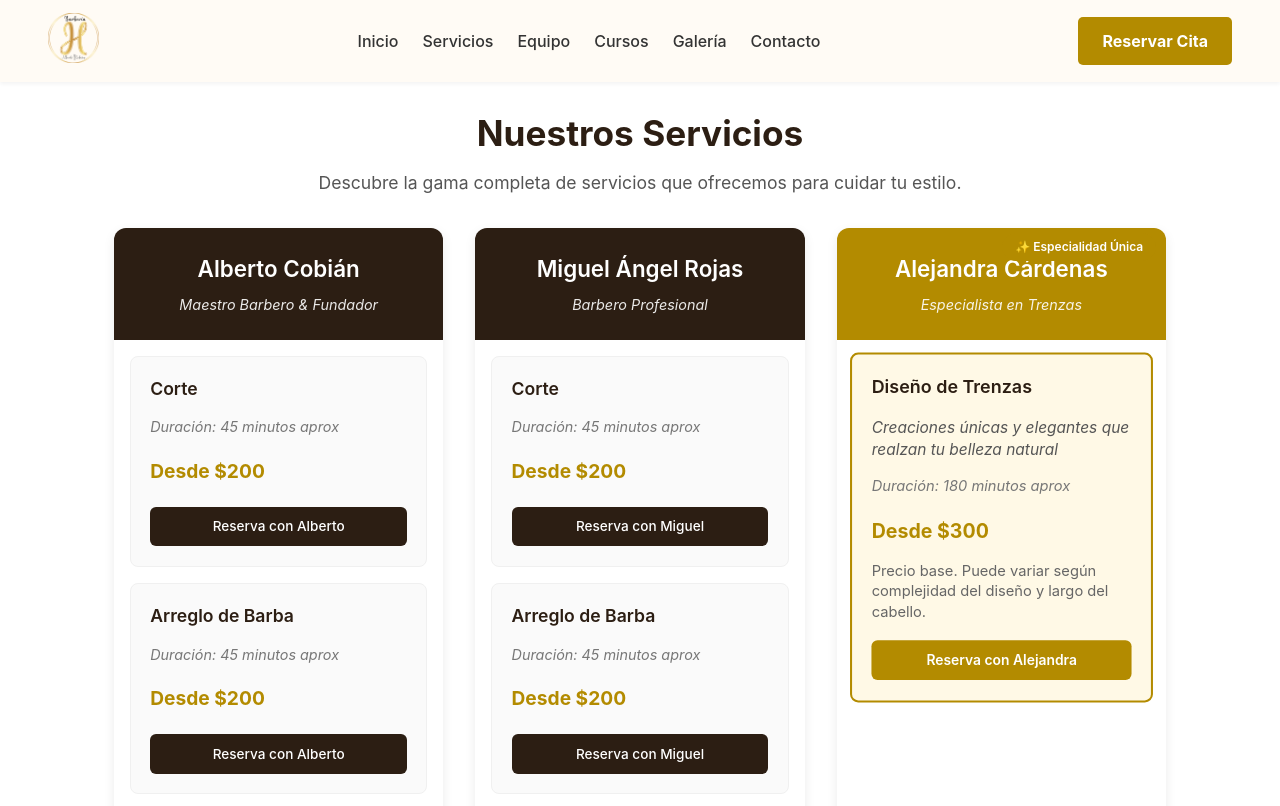
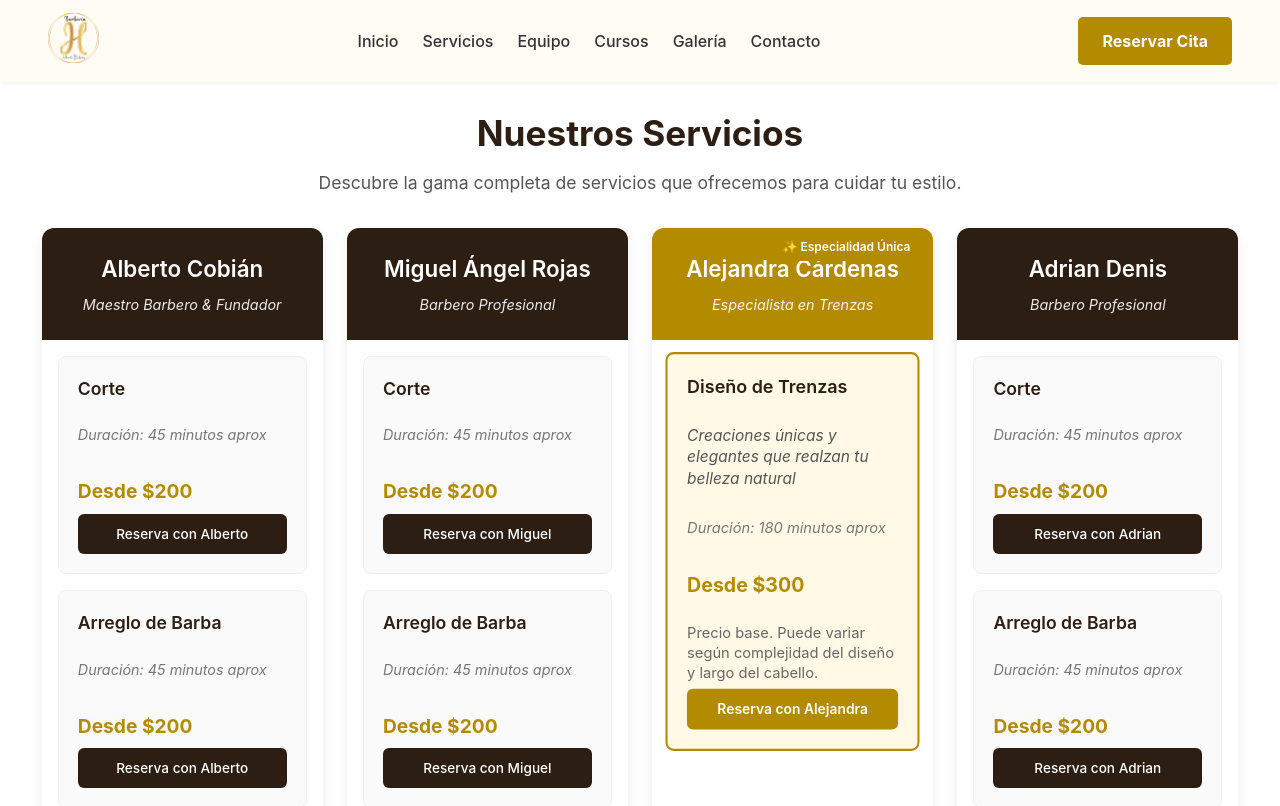
Before and after one commit to Gerion9/H-Barberia, a React (Vite) app: page /servicios in a window 1280 px wide. Shown: the top 806 px of the page. Built offline with nearby package versions, Linux system fonts and the light colour scheme.

Commit message:
Adrian Anadido y otros fixes

```diff
--- a/src/App.css
+++ b/src/App.css
@@ -15,10 +15,10 @@ body {
 
 /* Estilos para contenedores de contenido *dentro* de las páginas */
 .page-content-container {
-  max-width: 1100px; /* Ancho máximo para el contenido normal */
+  max-width: 1200px; /* Ancho máximo aumentado para más espacio */
   margin-left: auto;
   margin-right: auto;
-  padding: 2rem 1.5rem; /* Padding para el contenido */
+  padding: 2rem 0.1rem; /* Padding lateral reducido */
   flex-grow: 1; /* Ayuda si el contenido es corto */
   width: 100%; /* Asegura que ocupe espacio */
   box-sizing: border-box; /* Incluye padding en el ancho */
@@ -51,6 +51,13 @@ body {
   font-size: 1.1rem;
 }
 
+/* Responsividad para el contenedor principal */
+@media (max-width: 768px) {
+  .page-content-container {
+    padding: 2rem 1rem; /* Más padding en móviles para legibilidad */
+  }
+}
+
 /* Responsividad para la sección CTA */
 @media (max-width: 768px) {
   .cta-section {
--- a/src/components/sections/BarberShowcase.css
+++ b/src/components/sections/BarberShowcase.css
@@ -63,12 +63,12 @@
 .barber-card {
   display: grid;
   grid-template-columns: 1fr 1fr;
-  gap: 3rem;
+  gap: 2rem;
   align-items: center;
   background-color: #fdfdfd;
   border: 1px solid #e0e0e0;
   border-radius: 8px;
-  padding: 2.5rem;
+  padding: 1.5rem;
   box-shadow: 0 4px 12px rgba(0, 0, 0, 0.1);
   transition: all 0.3s ease;
   position: relative;
@@ -130,12 +130,14 @@
   border-radius: 8px;
   overflow: hidden;
   box-shadow: 0 4px 12px rgba(0, 0, 0, 0.1);
+  max-width: 300px;
+  margin: 0 auto;
 }
 
 .barber-image {
   width: 100%;
-  height: 350px;
-  object-fit: cover;
+  height: auto;
+  object-fit: contain;
   transition: transform 0.3s ease;
 }
 
@@ -148,7 +150,7 @@
 }
 
 .barber-name {
-  font-size: 1.8rem;
+  font-size: 1.5rem;
   color: #2c1e13;
   margin-bottom: 0.5rem;
   font-weight: 600;
@@ -164,10 +166,10 @@
 }
 
 .barber-description {
-  font-size: 0.95rem;
+  font-size: 0.9rem;
   color: #555;
   line-height: 1.6;
-  margin-bottom: 2rem;
+  margin-bottom: 1.5rem;
 }
 
 .barber-actions {
@@ -321,8 +323,8 @@
     order: -1;
   }
 
-  .barber-image {
-    height: 280px;
+  .barber-image-container {
+    max-width: 250px;
   }
 
   .showcase-navigation {
@@ -345,11 +347,11 @@
   }
 
   .barber-card {
-    padding: 1.5rem;
+    padding: 1.2rem;
   }
 
   .barber-name {
-    font-size: 1.6rem;
+    font-size: 1.3rem;
   }
 
   .barber-actions {
@@ -383,16 +385,16 @@
   }
 
   .barber-card {
-    padding: 1rem;
-    gap: 1.5rem;
+    padding: 0.8rem;
+    gap: 1rem;
   }
 
-  .barber-image {
-    height: 250px;
+  .barber-image-container {
+    max-width: 200px;
   }
 
   .barber-name {
-    font-size: 1.4rem;
+    font-size: 1.2rem;
   }
 
   .barber-title {
--- a/src/data/businessInfo.ts
+++ b/src/data/businessInfo.ts
@@ -10,6 +10,10 @@ export const contactInfo = {
   alejandra: {
     name: "Alejandra Cárdenas",
     instagram: "https://www.instagram.com/alessita.mua",
+  },
+  adrian: {
+    name: "Adrian Denis",
+    calendar: "https://calendar.google.com/calendar/appointments/schedules/AcZssZ2ROAVzYMwMw7h--x8JNXbtyZKK-_RmF0xz530SBnmnh8GneBbKUgAHpeGdp-NrV2_d-ycP65M5?gv=true",
   },
   email: "hbarberiaac@gmail.com",
 };
--- a/src/data/teamMembers.ts
+++ b/src/data/teamMembers.ts
@@ -34,5 +34,13 @@ export const teamMembers: BarberProfile[] = [
     imageUrl: "/Alejandra.jpg",
     description: "Experta en el arte del trenzado, Alejandra crea diseños únicos y elegantes que realzan la belleza natural de cada cliente.",
     bookingUrl: "https://calendar.google.com/calendar/appointments/schedules/AcZssZ1cf-Xbl_Z8Hev8CVTSN82C2sm50h1gWB_0HUFIugVz1wh3w4hpztHcrObsw0HJNtPe0dxVtdSk?gv=true"
+  },
+  {
+    id: "adrian",
+    name: "Adrian Denis",
+    title: "Barbero Profesional",
+    imageUrl: "/Adrian.jpg",
+    description: "Barbero talentoso con habilidades excepcionales en cortes modernos y clásicos, Adrian aporta estilo y precisión a cada servicio.",
+    bookingUrl: "https://calendar.google.com/calendar/appointments/schedules/AcZssZ2ROAVzYMwMw7h--x8JNXbtyZKK-_RmF0xz530SBnmnh8GneBbKUgAHpeGdp-NrV2_d-ycP65M5?gv=true"
   }
 ];
--- a/src/pages/ContactPage.css
+++ b/src/pages/ContactPage.css
@@ -106,6 +106,13 @@
   margin-left: 0.25rem; /* Pequeño espacio a la izquierda */
 }
 
+.calendar-icon {
+  color: #4285F4; /* Color azul de Google Calendar */
+  font-size: 1.2em; /* Tamaño del icono */
+  vertical-align: middle; /* Alinear verticalmente con el texto */
+  margin-left: 0.25rem; /* Pequeño espacio a la izquierda */
+}
+
 /* Sobrescribir estilos de .cta-section solo para ContactPage */
 .contact-page .cta-section {
   background-color: transparent; /* Sin fondo */
--- a/src/pages/ServicesPage.css
+++ b/src/pages/ServicesPage.css
@@ -24,9 +24,10 @@
 /* Estilos para servicios por especialista */
 .services-by-specialist {
   display: grid;
-  grid-template-columns: 1fr 1fr 1fr;
-  gap: 2rem;
+  grid-template-columns: repeat(4, 1fr);
+  gap: 1.5rem;
   margin-top: 2rem;
+  align-items: stretch; /* Hace que todas las columnas tengan la misma altura */
 }
 
 .specialist-column {
@@ -34,6 +35,8 @@
   border-radius: 12px;
   box-shadow: 0 4px 12px rgba(0, 0, 0, 0.08);
   overflow: hidden;
+  display: flex;
+  flex-direction: column;
 }
 
 .specialist-header {
@@ -58,6 +61,9 @@
 
 .specialist-services {
   padding: 1rem;
+  flex-grow: 1;
+  display: flex;
+  flex-direction: column;
 }
 
 /* Columna especial para Alejandra */
@@ -90,6 +96,8 @@
   margin-bottom: 1rem;
   background-color: #fafafa;
   transition: transform 0.2s ease, box-shadow 0.2s ease;
+  display: flex;
+  flex-direction: column;
 }
 
 .service-card:hover {
@@ -126,8 +134,9 @@
   text-decoration: none;
   font-size: 0.85rem;
   font-weight: 500;
-  margin-top: 0.8rem;
+  margin-top: auto;
   transition: background-color 0.3s ease;
+  align-self: stretch;
   text-align: center;
   width: 100%;
   box-sizing: border-box;
@@ -178,6 +187,14 @@
   color: #666;
   line-height: 1.4;
   margin-bottom: 0.3rem;
+}
+
+/* Media Query para tablets */
+@media (max-width: 1024px) and (min-width: 769px) {
+  .services-by-specialist {
+    grid-template-columns: repeat(2, 1fr);
+    gap: 1.5rem;
+  }
 }
 
 /* Media Query para móvil */
--- a/src/pages/ServicesPage.tsx
+++ b/src/pages/ServicesPage.tsx
@@ -59,6 +59,44 @@ const alejandraServices: Service[] = [
     duration: "180 minutos aprox",
     description: "Creaciones únicas y elegantes que realzan tu belleza natural",
     priceNotes: "Precio base. Puede variar según complejidad del diseño y largo del cabello."
+  }
+];
+
+const adrianServices: Service[] = [
+  { name: "Corte", price: 200, duration: "45 minutos aprox" },
+  { name: "Arreglo de Barba", price: 200, duration: "45 minutos aprox" },
+  { name: "Corte + Barba", price: 400, duration: "90 minutos aprox" },
+  { name: "Exfoliación", price: 150, duration: "30 minutos aprox" },
+  {
+    name: "Rizos",
+    price: 800,
+    includes: "corte",
+    duration: "3-4 horas aprox",
+    priceNotes: "Precio base para pelo corto. Pelo medio/largo varía."
+  },
+  {
+    name: "Mechas",
+    price: 800,
+    includes: "corte",
+    duration: "Desde 4 horas",
+    priceNotes: "Precio base para pelo corto. Depende del largo y cabello del cliente."
+  },
+  {
+    name: "Decoloración Completa",
+    price: 1000,
+    includes: "corte",
+    duration: "Desde 4 horas",
+    priceNotes: "Precio base para pelo corto. Depende del largo y cabello del cliente."
+  },
+  {
+    name: "Aplicación de Tinte",
+    price: 700,
+    includes: "corte (cabello corto)",
+    priceNotes: "Cabello corto $700 (incluye corte), Cabello medio $700 (solo tinte). Pelo largo depende."
+  },
+  {
+    name: "Tratamiento Capilar",
+    priceNotes: "El precio y duración dependen del largo del cabello y del tratamiento específico."
   }
 ];
 
@@ -144,6 +182,29 @@ const ServicesPage: React.FC = () => {
                 ))}
               </div>
             </div>
+
+            {/* Columna Adrian */}
+            <div className="specialist-column">
+              <div className="specialist-header">
+                <h2>Adrian Denis</h2>
+                <p className="specialist-title">Barbero Profesional</p>
+              </div>
+              <div className="specialist-services">
+                {adrianServices.map((service, index) => (
+                  <div key={index} className="service-card">
+                    <h3>{service.name}</h3>
+                    {service.description && <p className="service-description">{service.description}</p>}
+                    {service.duration && <p className="service-duration">Duración: {service.duration}</p>}
+                    {service.price && <p className="service-price">Desde ${service.price}</p>}
+                    {service.priceNotes && <p className="service-notes">{service.priceNotes}</p>}
+                    {service.includes && <p className="service-includes">Incluye: {service.includes}</p>}
+                    <Link to="/reservar?barber=adrian" className="service-book-button">
+                      Reserva con Adrian
+                    </Link>
+                  </div>
+                ))}
+              </div>
+            </div>
           </div>
 
         </div>
--- a/src/pages/TeamPage.css
+++ b/src/pages/TeamPage.css
@@ -21,8 +21,10 @@
 
 .team-grid {
   display: grid;
-  grid-template-columns: repeat(auto-fit, minmax(280px, 1fr)); /* Reducir minmax */
-  gap: 2rem; /* Ajustar gap */
+  grid-template-columns: repeat(auto-fit, minmax(250px, 1fr));
+  gap: 1.5rem;
+  margin: 0;
+  align-items: stretch; /* Hace que todas las tarjetas tengan la misma altura */
 }
 
 .barber-card {
@@ -56,6 +58,8 @@
 .barber-info {
   padding: 1.5rem;
   flex-grow: 1; /* Para que ocupe espacio si las descripciones varían */
+  display: flex;
+  flex-direction: column;
 }
 
 .barber-info h2 {
@@ -78,6 +82,22 @@
   font-size: 0.95rem;
   line-height: 1.5;
   margin-bottom: 0;
+  flex-grow: 1; /* Hace que el párrafo ocupe el espacio disponible */
+}
+
+/* Media Query para pantallas grandes */
+@media (min-width: 1025px) {
+   .team-grid {
+     grid-template-columns: repeat(4, 1fr);
+   }
+}
+
+/* Media Query para tablets */
+@media (max-width: 1024px) and (min-width: 769px) {
+   .team-grid {
+     grid-template-columns: repeat(2, 1fr);
+     gap: 1.5rem;
+   }
 }
 
 /* Media Query para móvil */
@@ -90,6 +110,7 @@
      margin-bottom: 2rem;
    }
    .team-grid {
+     grid-template-columns: 1fr;
      gap: 1.5rem;
    }
    .barber-info {
@@ -110,7 +131,8 @@
 .book-button {
   display: inline-block; /* Para que respete padding/margin */
   padding: 0.7rem 1.5rem;
-  margin-top: 1.5rem; /* Espacio sobre el botón */
+  margin-top: auto; /* Empuja el botón hacia abajo */
+  margin-bottom: 0;
   font-size: 0.95rem;
   font-weight: 600; /* Más peso */
   color: #ffffff;
@@ -122,6 +144,7 @@
   cursor: pointer;
   transition: background-color 0.3s ease, transform 0.2s ease, box-shadow 0.3s ease;
   box-shadow: 0 2px 5px rgba(0, 0, 0, 0.1);
+  align-self: stretch; /* Hace que el botón ocupe todo el ancho */
 }
 
 .book-button:hover,
```
Also changed, not shown: src/pages/ContactPage.tsx (+13 -0 lines), public/Adrian.jpg (added).
